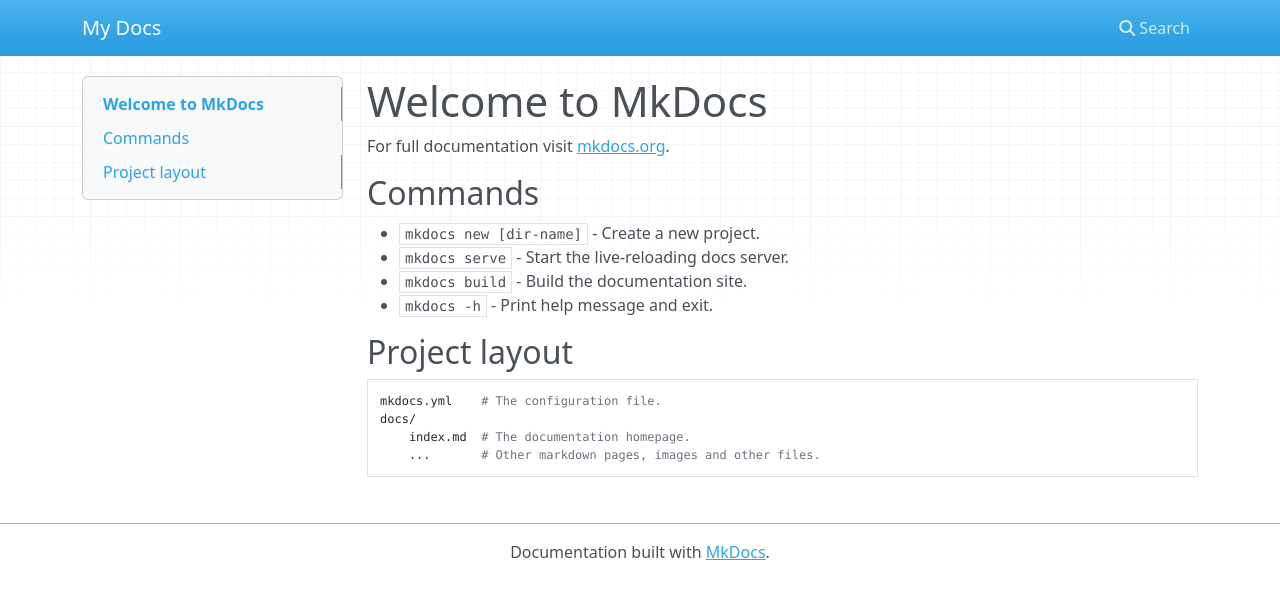
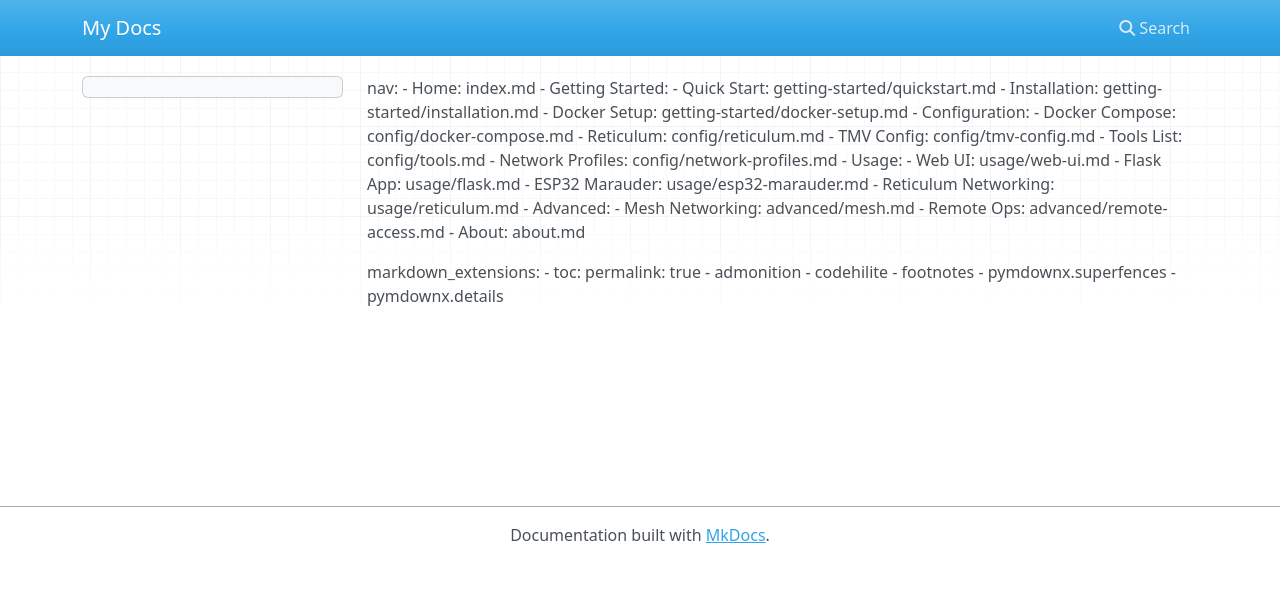
Before and after one commit to Lexicon121/Tengu-Marauder-Vanguard, an MkDocs documentation site: the page built from Documentation/tengu-marauder/docs/index.md, in a window 1280 px wide. Shown: the top 599 px of the page. Built offline with MkDocs 1.6.1, drawn with Linux system fonts in a browser that asks for light colours; nearby versions of some CDN libraries.

Commit message:
added yml

```diff
--- a/Documentation/tengu-marauder/docs/index.md
+++ b/Documentation/tengu-marauder/docs/index.md
@@ -1,17 +1,41 @@
-# Welcome to MkDocs
+site_name: Tengu Marauder Vanguard
+site_url: https://example.com
+repo_url: https://github.com/ExMachinaParlor/Tengu-Marauder-Vanguard
+theme:
+  name: material
+  features:
+    - navigation.instant
+    - navigation.sections
+    - toc.integrate
+    - content.code.annotate
 
-For full documentation visit [mkdocs.org](https://www.mkdocs.org).
+nav:
+  - Home: index.md
+  - Getting Started:
+      - Quick Start: getting-started/quickstart.md
+      - Installation: getting-started/installation.md
+      - Docker Setup: getting-started/docker-setup.md
+  - Configuration:
+      - Docker Compose: config/docker-compose.md
+      - Reticulum: config/reticulum.md
+      - TMV Config: config/tmv-config.md
+      - Tools List: config/tools.md
+      - Network Profiles: config/network-profiles.md
+  - Usage:
+      - Web UI: usage/web-ui.md
+      - Flask App: usage/flask.md
+      - ESP32 Marauder: usage/esp32-marauder.md
+      - Reticulum Networking: usage/reticulum.md
+  - Advanced:
+      - Mesh Networking: advanced/mesh.md
+      - Remote Ops: advanced/remote-access.md
+  - About: about.md
 
-## Commands
-
-* `mkdocs new [dir-name]` - Create a new project.
-* `mkdocs serve` - Start the live-reloading docs server.
-* `mkdocs build` - Build the documentation site.
-* `mkdocs -h` - Print help message and exit.
-
-## Project layout
-
-    mkdocs.yml    # The configuration file.
-    docs/
-        index.md  # The documentation homepage.
-        ...       # Other markdown pages, images and other files.
+markdown_extensions:
+  - toc:
+      permalink: true
+  - admonition
+  - codehilite
+  - footnotes
+  - pymdownx.superfences
+  - pymdownx.details
```
